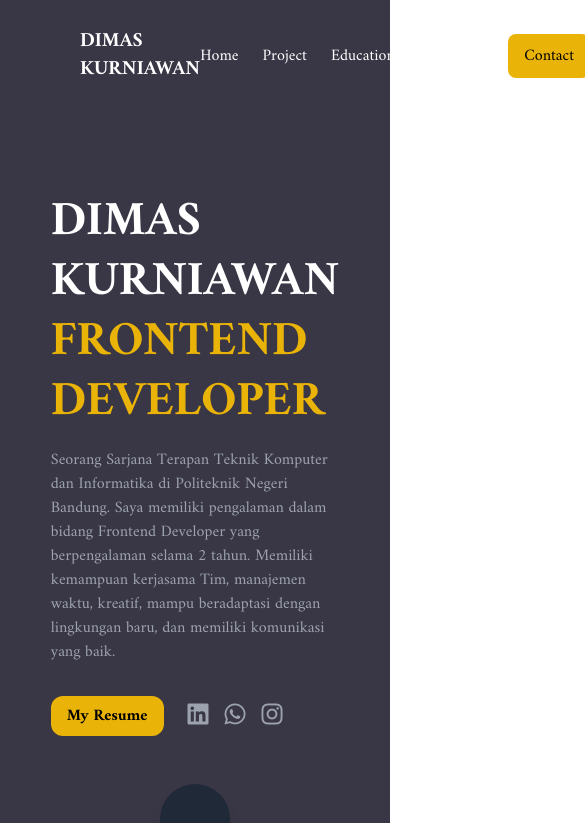
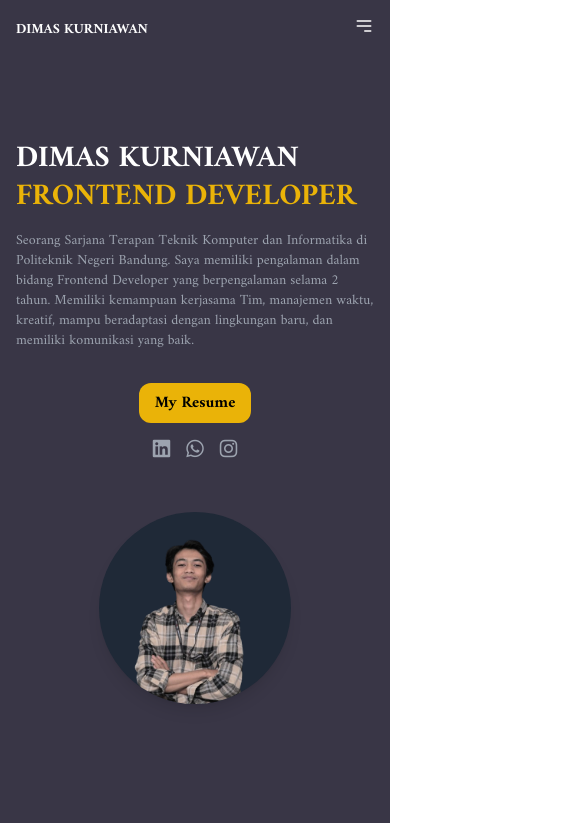
Before and after one commit to Maskur1711/Portofolio, a Vue app in the folder porto-vue/: page / in a window 390 px wide. Shown: the top 823 px of the page, 585 px wide, since content can reach past the window. Built offline with nearby package versions, Linux system fonts and the light colour scheme.

Commit message:
Fix Responsive

```diff
--- a/porto-vue/src/App.vue
+++ b/porto-vue/src/App.vue
@@ -4,21 +4,21 @@
     <Navbar />
 
     <!-- Profile Section -->
-    <section class="relative text-center py-20 px-40 bg-[#393646] text-white">
+    <section class="relative text-center py-20 px-4 md:px-8 lg:px-20 bg-[#393646] text-white">
       <div class="container mx-auto flex flex-col lg:flex-row items-center">
         <div class="lg:w-1/2 text-left" data-aos="fade-right">
-          <h1 class="text-5xl font-bold leading-tight">
+          <h1 class="text-3xl md:text-4xl lg:text-5xl font-bold leading-tight">
             <span class="text-white">DIMAS KURNIAWAN</span> <br />
             <span class="text-yellow-500">FRONTEND DEVELOPER</span>
           </h1>
-          <p class="mt-4 text-gray-400 max-w-xl">
+          <p class="mt-4 text-gray-400 text-sm md:text-base lg:text-lg max-w-xl">
             Seorang Sarjana Terapan Teknik Komputer dan Informatika di Politeknik Negeri
             Bandung. Saya memiliki pengalaman dalam bidang Frontend Developer yang
             berpengalaman selama 2 tahun. Memiliki kemampuan kerjasama Tim, manajemen
             waktu, kreatif, mampu beradaptasi dengan lingkungan baru, dan memiliki
             komunikasi yang baik.
           </p>
-          <div class="flex items-center mt-8 space-x-6">
+          <div class="flex flex-col md:flex-row items-center mt-8 space-y-4 md:space-y-0 md:space-x-6">
             <a
               href="./assets/resume_Dimas Kurniawan.pdf"
               download="Dimas_Kurniawan_Resume.pdf"
@@ -34,7 +34,7 @@
                 target="_blank"
                 rel="noopener noreferrer"
               >
-                <i class="fab fa-linkedin text-2xl text-gray-400 hover:text-white"></i>
+                <i class="fab fa-linkedin text-xl md:text-2xl text-gray-400 hover:text-white"></i>
               </a>
               <a
                 href="https://wa.me/6289513990786"
@@ -42,7 +42,7 @@
                 rel="noopener noreferrer"
               >
                 <i
-                  class="fa-brands fa-whatsapp text-2xl text-gray-400 hover:text-white"
+                  class="fa-brands fa-whatsapp text-xl md:text-2xl text-gray-400 hover:text-white"
                 ></i>
               </a>
               <a
@@ -50,7 +50,7 @@
                 target="_blank"
                 rel="noopener noreferrer"
               >
-                <i class="fab fa-instagram text-2xl text-gray-400 hover:text-white"></i>
+                <i class="fab fa-instagram text-xl md:text-2xl text-gray-400 hover:text-white"></i>
               </a>
             </div>
           </div>
@@ -62,7 +62,7 @@
           <img
             src="./assets/Foto.png"
             alt="Profile Image"
-            class="w-72 h-72 rounded-full object-cover shadow-lg bg-gray-800"
+            class="w-48 h-48 md:w-60 md:h-60 lg:w-72 lg:h-72 rounded-full object-cover shadow-lg bg-gray-800"
           />
         </div>
       </div>
@@ -74,7 +74,7 @@
     <!-- About Me Section -->
     <section id="project" class="bg-gray-800 text-white py-10" data-aos="fade-up">
       <div class="flex justify-center items-center">
-        <h1 class="text-center text-5xl font-bold leading-tight text-yellow-500">
+        <h1 class="text-center text-3xl md:text-4xl lg:text-5xl font-bold leading-tight text-yellow-500">
           Project Done
         </h1>
       </div>
--- a/porto-vue/src/components/Navbar.vue
+++ b/porto-vue/src/components/Navbar.vue
@@ -1,24 +1,67 @@
 <template>
-  <nav class="flex justify-between items-center py-7 px-20 bg-[#393646] text-white">
-    <div class="text-xl font-bold">DIMAS KURNIAWAN</div>
-    <ul class="flex space-x-6">
-      <li><a href="#home" class="hover:text-yellow-500">Home</a></li>
-      <li><a href="#project" class="hover:text-yellow-500">Project</a></li>
-      <li><a href="#education" class="hover:text-yellow-500">Education</a></li>
-      <li><a href="#certificate" class="hover:text-yellow-500">Certificate</a></li>
+  <nav class="flex flex-wrap items-center justify-between p-4 bg-[#393646] text-white relative">
+    <div class="text-sm font-bold md:text-lg lg:text-xl">DIMAS KURNIAWAN</div>
+    <div class="block lg:hidden">
+      <button @click="toggleMenu" class="text-white focus:outline-none">
+        <svg
+          class="w-5 h-5 md:w-6 md:h-6"
+          fill="none"
+          stroke="currentColor"
+          viewBox="0 0 24 24"
+          xmlns="http://www.w3.org/2000/svg"
+        >
+          <path
+            stroke-linecap="round"
+            stroke-linejoin="round"
+            stroke-width="2"
+            d="M4 6h16M4 12h16m-7 6h7"
+          ></path>
+        </svg>
+      </button>
+    </div>
+    <ul
+      :class="{
+        'lg:flex lg:space-x-4 lg:static': true,
+        'block': menuOpen,
+        'hidden': !menuOpen,
+        'absolute left-0 right-0 top-full mt-1 bg-[#393646] z-10 flex flex-col items-center space-y-3 py-4': menuOpen,
+      }"
+    >
       <li>
-        <a
-          href="#contact"
-          class="hover:text-gray-100 text-black bg-yellow-500 rounded-lg py-2 px-4"
-          >Contact</a
-        >
+        <a href="#home" class="text-xs md:text-sm lg:text-base hover:text-yellow-500">Home</a>
+      </li>
+      <li>
+        <a href="#project" class="text-xs md:text-sm lg:text-base hover:text-yellow-500">Project</a>
+      </li>
+      <li>
+        <a href="#education" class="text-xs md:text-sm lg:text-base hover:text-yellow-500">Education</a>
+      </li>
+      <li>
+        <a href="#certificate" class="text-xs md:text-sm lg:text-base hover:text-yellow-500">Certificate</a>
+      </li>
+      <li>
+        <a href="#contact" class="text-xs md:text-sm lg:text-base hover:text-gray-100 text-black bg-yellow-500 rounded-lg py-1 px-3 md:py-2 md:px-4">Contact</a>
       </li>
     </ul>
   </nav>
 </template>
 
 <script lang="ts">
+import { ref } from "vue";
+
 export default {
   name: "Navbar",
+  setup() {
+    const menuOpen = ref(false);
+
+    function toggleMenu() {
+      menuOpen.value = !menuOpen.value;
+    }
+
+    return {
+      menuOpen,
+      toggleMenu,
+    };
+  },
 };
 </script>
```
